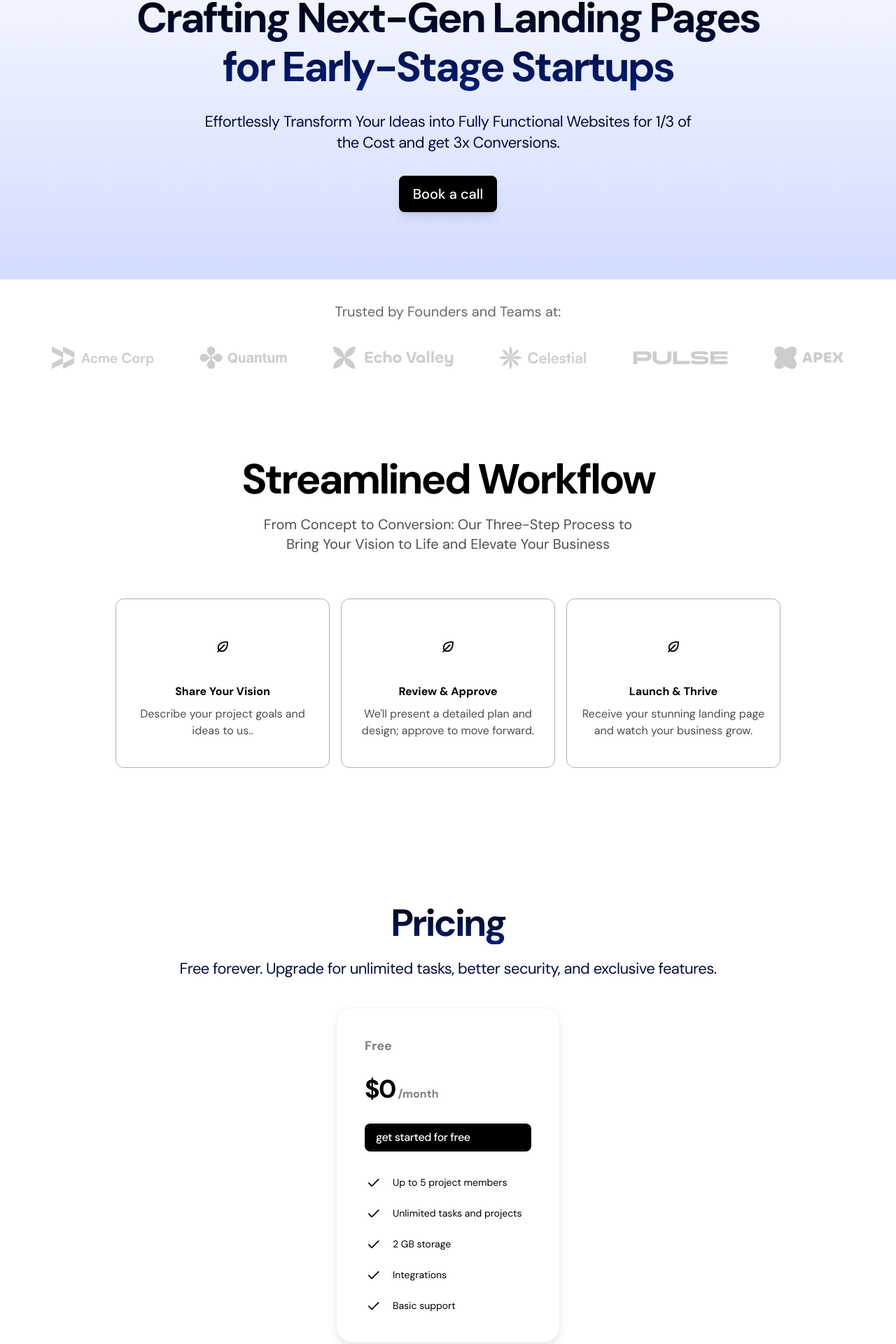
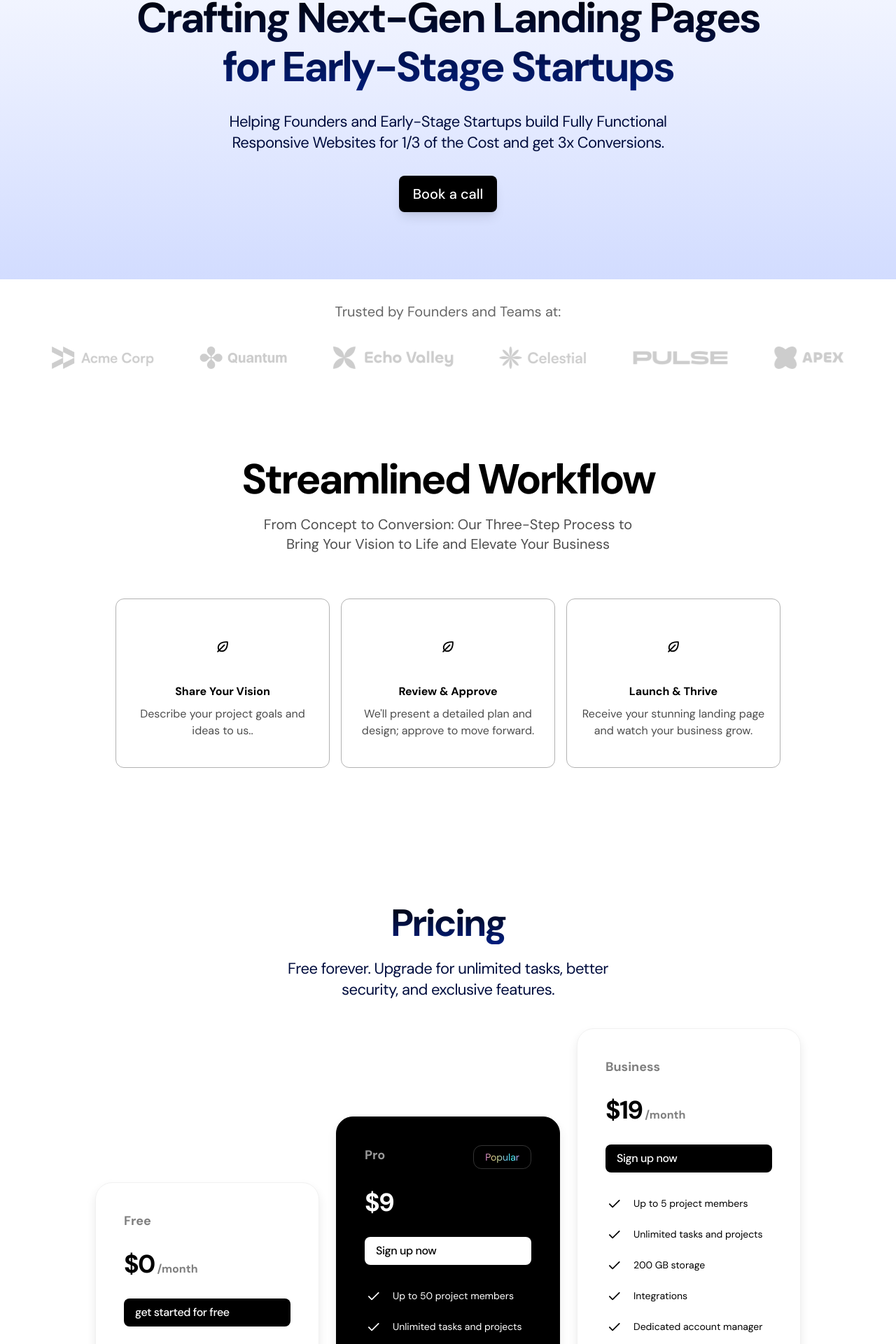
Before and after one commit to amlanxbghn/agency, a Next.js app: page / in a window 1280 px wide. Shown: the part 299-2219 px from the top of the page at 70% size. Built offline with nearby package versions, Linux system fonts and the light colour scheme.

Commit message:
Pricing(Responsive)

```diff
--- a/src/components/Hero.tsx
+++ b/src/components/Hero.tsx
@@ -12,7 +12,7 @@ export const Hero = () => {
                     Crafting Next-Gen Landing Pages for Early-Stage Startups
                 </h1>
                 <p className="text-center text-[22px] leading-[30px] tracking-tight text-[#010D3E] mt-5 max-w-[720px] mx-auto">
-                    Effortlessly Transform Your Ideas into Fully Functional Websites for 1/3 of the Cost and get 3x Conversions.
+                    Helping Founders and Early-Stage Startups build Fully Functional Responsive Websites for 1/3 of the Cost and get 3x Conversions.
                 </p>
                 <div className="flex justify-center mt-8">
                     <button className="text-xl bg-black text-white py-3 px-5 rounded-lg font-medium shadow-lg">Book a call</button>
--- a/src/components/Pricing.tsx
+++ b/src/components/Pricing.tsx
@@ -58,13 +58,15 @@ export const Pricing = () => {
     return(
         <section className="py-24">
             <div className="container">
+                <div className='max-w-[540px] mx-auto'>
                     <h2 className="text-center text-3xl md:text-[54px] md:leading-[60px] font-bold tracking-tighter bg-gradient-to-b from-black to-[#001E80] text-transparent bg-clip-text">
                         Pricing
                     </h2>
                     <p className="text-center text-[22px] leading-[30px] tracking-tight text-[#010D3E] mt-5">
                         Free forever. Upgrade for unlimited tasks, better security, and exclusive features.
                     </p>
-                <div className='flex flex-col gap-6 items-center mt-10'>
+                </div>
+                <div className='flex flex-col gap-6 items-center mt-10 lg:flex-row lg:items-end lg:justify-center'>
                     {pricingTiers.map(({
                         title,
                         monthlyPrice,
```
Lines whose indentation alone changed are shown as unchanged.
